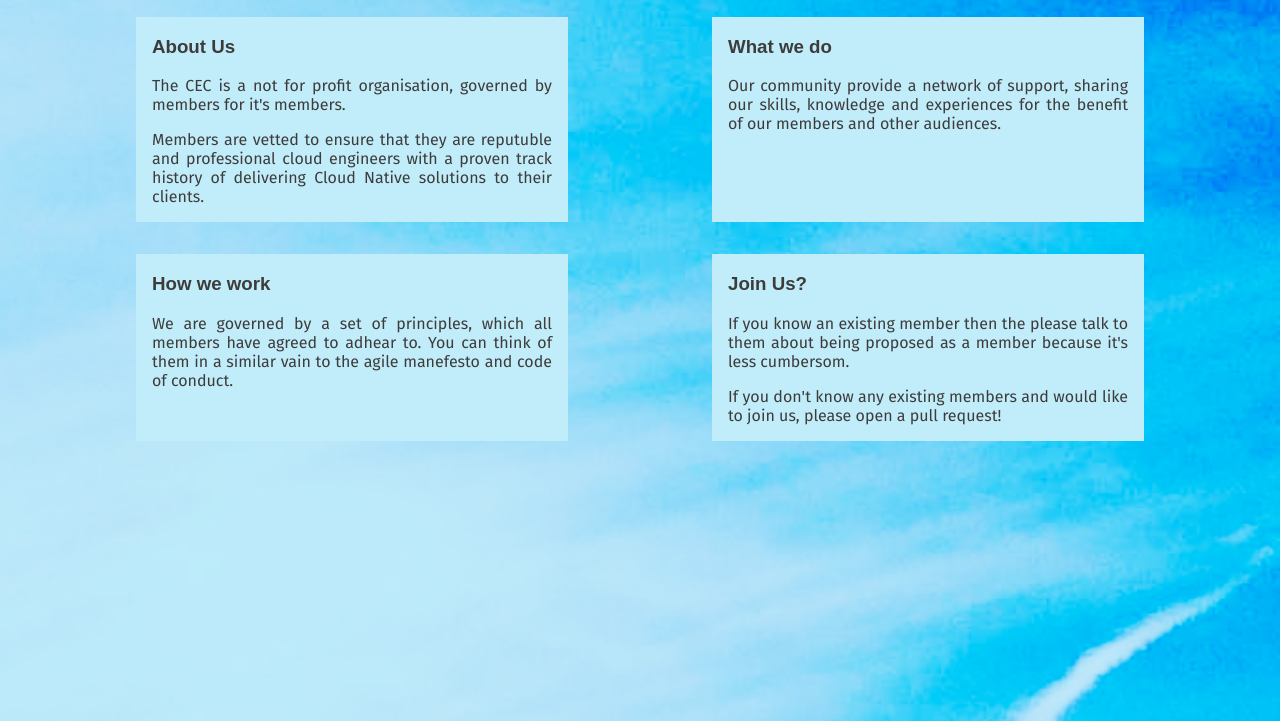
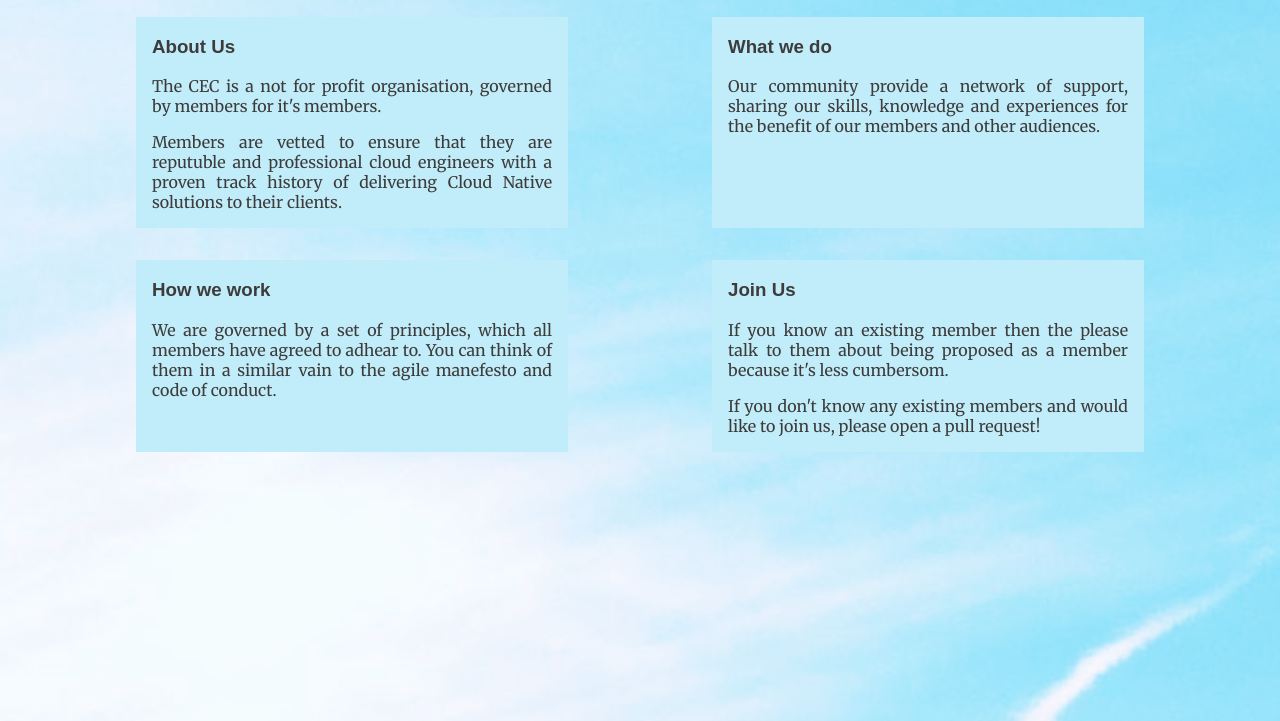
Before and after one commit to Cloud-Engineers-Collective/cloud-engineers-collective.github.io, a plain HTML site: page index.html in a window 1280 px wide. Shown: the part 79-800 px from the top of the page. Drawn offline with Linux system fonts and the light colour scheme; a web font is replaced by a local one.

Commit message:
resize image and change font styles

```diff
--- a/index.html
+++ b/index.html
@@ -6,6 +6,7 @@
     <link rel="stylesheet" href="https://fonts.googleapis.com/css?family=Fira+Sans">
     <link rel="stylesheet" href="https://fonts.googleapis.com/css?family=Fira+Sans+Condensed">
     <link rel="stylesheet" href="https://fonts.googleapis.com/css?family=Fira+Sans+Extra+Condensed">
+    <link rel="stylesheet" href="https://fonts.googleapis.com/css?family=Merriweather">
     <link rel="stylesheet" href="style.css" />
 </head>
 
@@ -29,7 +30,7 @@
                 in a similar vain to the agile manefesto and code of conduct.</p>
         </section>
         <section>
-            <h1>Join Us?</h1>
+            <h1>Join Us</h1>
             <p>If you know an existing member then the please talk to them about being proposed as a member because it's
                 less cumbersom.</p>
             <p>If you don't know any existing members and would like to join us, please open a pull request!</p>
--- a/style.css
+++ b/style.css
@@ -3,7 +3,7 @@ html {
     background-image: url(clouds.jpg);
     background-repeat: no-repeat;
     background-attachment: fixed;
-    background-blend-mode: color-burn;
+    background-blend-mode: overlay;
     background-position: center center;
     background-size: cover;
 }
@@ -25,7 +25,7 @@ section {
 
 h1 {
     font-family: 'Fira Sans Condensed', sans-serif;
-    /* font-weight: 600; */
+    font-weight: 600;
     color: #3D3C3A;
 }
 
@@ -35,7 +35,7 @@ body>h1 {
 }
 
 p {
-    font-family: 'Fira Sans', sans-serif;
+    font-family: 'Merriweather', serif;
     color: #3D3C3A;
     text-align: justify;
 }
```
Also changed, not shown: principles.html (+1 -0 lines).
